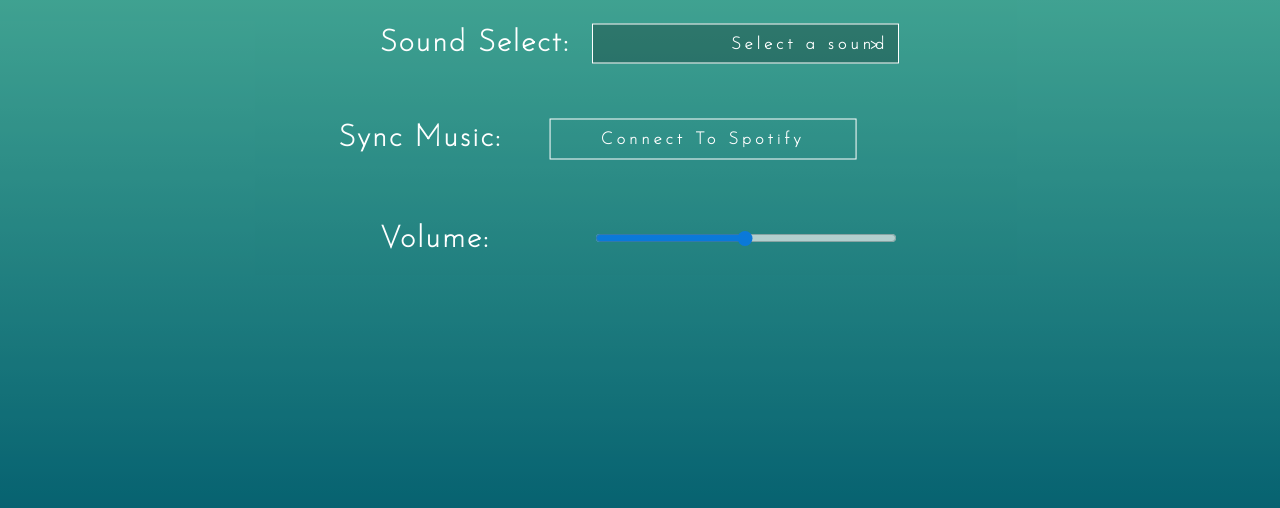
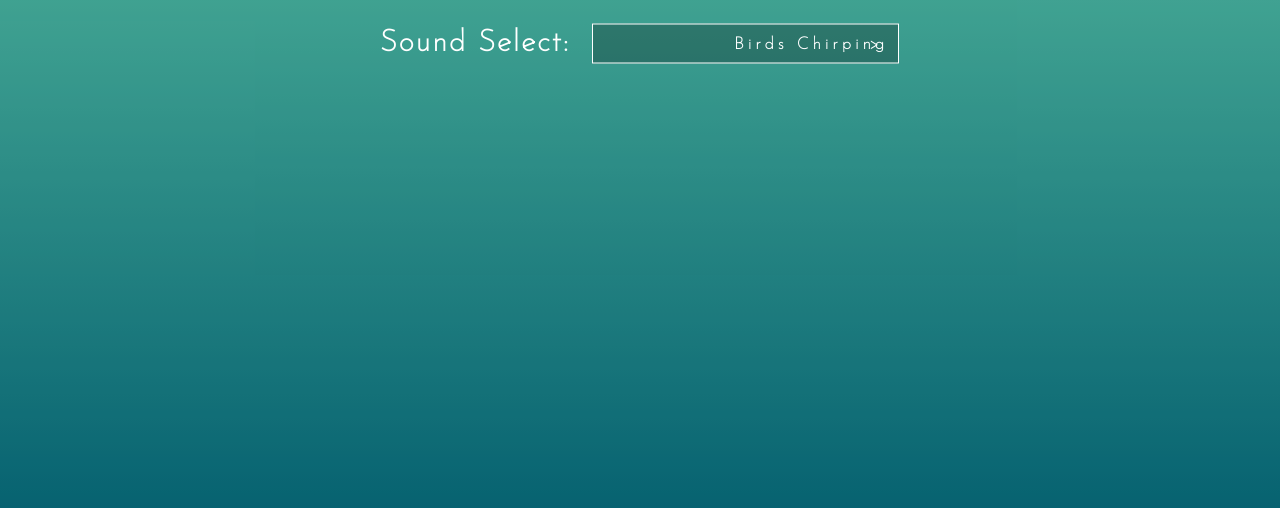
Before and after one commit to teamjst/Fixes, a Django app: page /sound/ in a window 1280 px wide; the page is wider, and only the part inside the window is pictured. Shown: the part 234-742 px from the top of that part. Run offline with Django 3.2, Linux system fonts and the light colour scheme; a user stored in the database is signed in; some libraries are stand-ins or nearby versions.

Commit message:
removed spotify & volume

```diff
--- a/sound/templates/sound/sound.html
+++ b/sound/templates/sound/sound.html
@@ -30,39 +30,24 @@
 
         <div class="form-area" >
         <h3>Sound Select: &nbsp </h3>
-        <form name="soundform" action="" method="get" id="soundForm">
-            <select oninput="this.form.submit()" name="sounds" id="sound">
-                <option disabled selected value="None">
-                    Select a sound
-                </option>
-                <option value="Birds Chirping">
+        <form action="" method="get">
+            <select name="" id="">
+                <option value="">
                 Birds Chirping
                 </option>
-                <option value="Wind Blowing">
+                <option value="">
                 Wind Blowing
                 </option>
-                <option value="Rain Drops">
+                <option value="">
                 Rain Drops
                 </option>
-                <option value="Fire Crackling">
+                <option value="">
                 Fire Crackling
                 </option>
             </select>
         </form>
     </div>
-        <div class="spotifyButton">
-            <h3>Sync Music: &nbsp</h3>
-        <form method="get" action="spotify"><a href="https://accounts.spotify.com/en/login/?_locale=en-US&continue=https:%2F%2Fwww.spotify.com%2Fus%2Faccount%2Foverview%2F" class="button">Connect To Spotify</a></form>
-        </div>
-        <div class="sectionB">
-        <h3>Volume: &nbsp </h3>
-            <div class="slidecontainer">
-  <input type="range" min="1" max="100" value="50" class="slider" id="myRange">
-</div>
-        </div>
 
 
     </body>
-
-
 </html>
```
